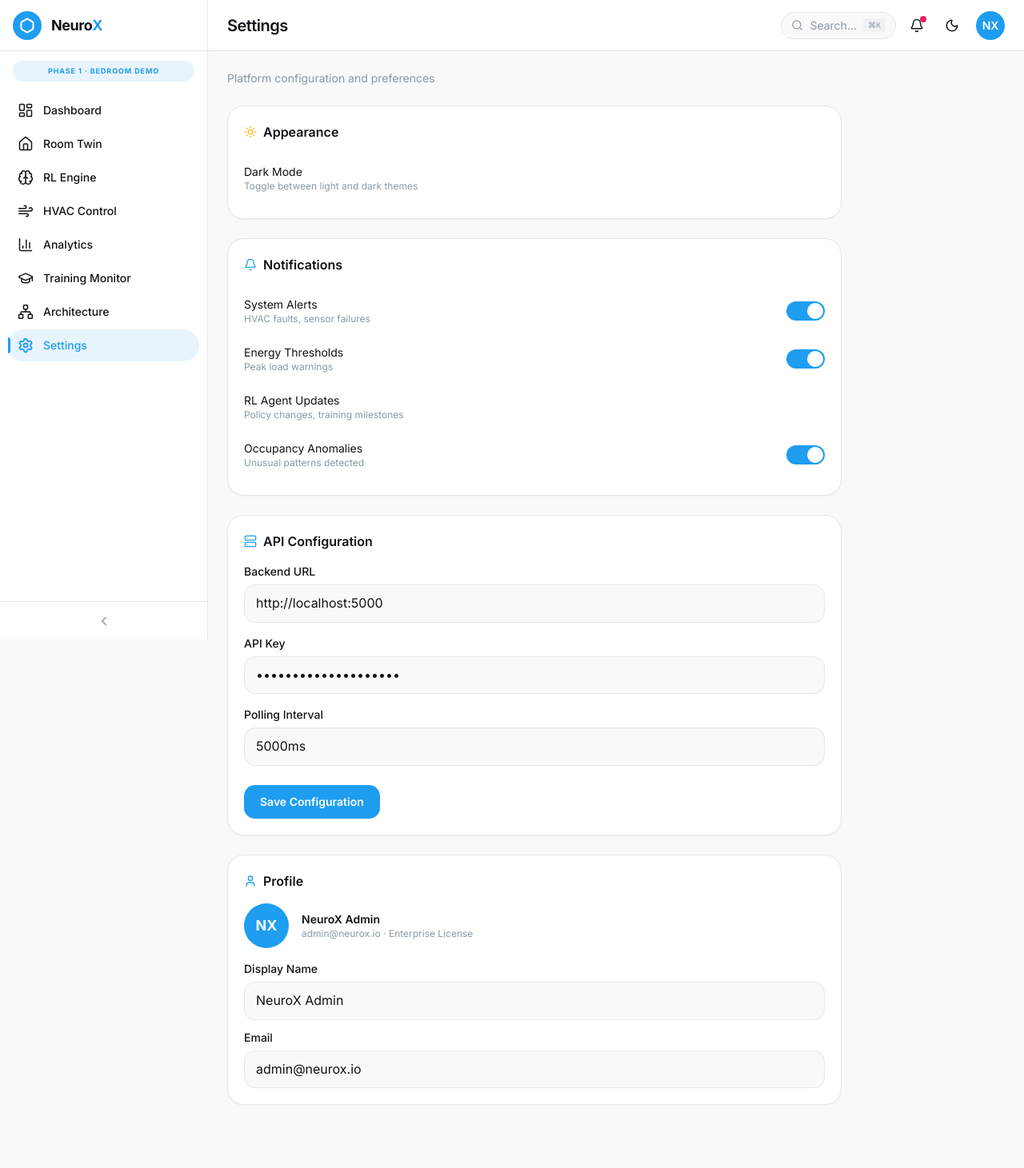
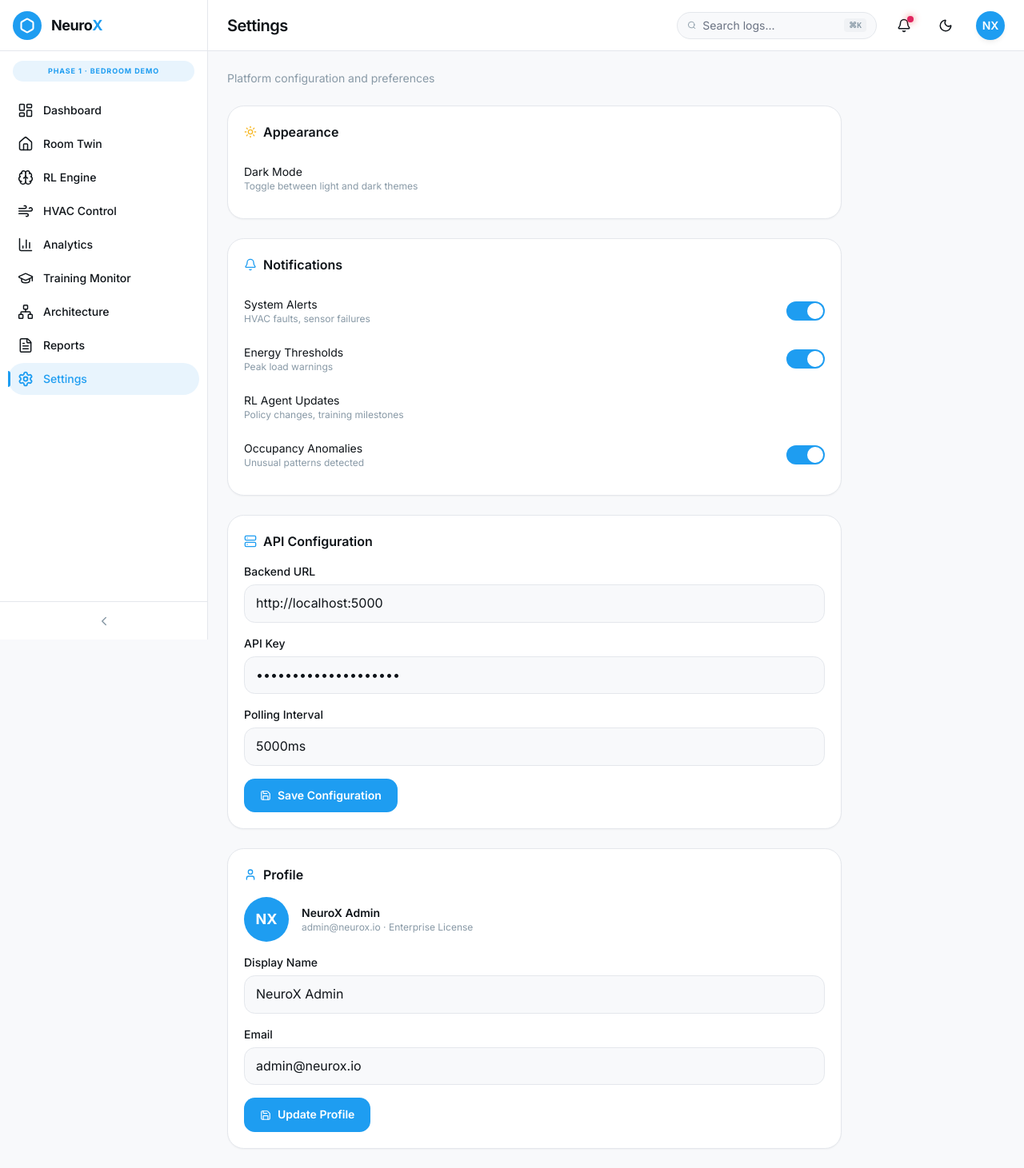
Before and after one commit to tanmaywarke1227/neuroX-project, a React (Vite) app in the folder frontend/: page /settings in a window 1280 px wide. Shown: the whole page at 80% size. Before the commit the page ends 1406 px from the top, so only its background shows below. Built offline with nearby package versions, Linux system fonts and the light colour scheme; no server answers.

Commit message:
update topbars sidebar and app

```diff
--- a/frontend/src/components/navigation/Sidebar.tsx
+++ b/frontend/src/components/navigation/Sidebar.tsx
@@ -13,6 +13,7 @@ import {
   ChevronLeft,
   ChevronRight,
   Hexagon,
+  FileText,
 } from 'lucide-react';
 
 const navItems = [
@@ -23,6 +24,7 @@ const navItems = [
   { id: 'analytics', label: 'Analytics', path: '/analytics', icon: BarChart3 },
   { id: 'training', label: 'Training Monitor', path: '/training', icon: GraduationCap },
   { id: 'architecture', label: 'Architecture', path: '/architecture', icon: Network },
+  { id: 'reports', label: 'Reports', path: '/reports', icon: FileText },
   { id: 'settings', label: 'Settings', path: '/settings', icon: Settings },
 ];
 
--- a/frontend/src/components/navigation/Topbar.tsx
+++ b/frontend/src/components/navigation/Topbar.tsx
@@ -1,3 +1,4 @@
+import { useState, useEffect, useRef } from 'react';
 import { useThemeStore } from '../../store/themeStore';
 import { Moon, Sun, Bell, Search } from 'lucide-react';
 import { useLocation } from 'react-router-dom';
@@ -11,17 +12,51 @@ const pageTitles: Record<string, string> = {
   '/training': 'Training Monitor',
   '/architecture': 'System Architecture',
   '/settings': 'Settings',
+  '/reports': 'Reports', // Added the missing reports route
 };
 
 export default function Topbar() {
   const { isDark, toggle } = useThemeStore();
   const location = useLocation();
+  const title = pageTitles[location.pathname] || 'Dashboard';
 
-  const title = pageTitles[location.pathname] || 'Dashboard';
+  // State and Refs for functional search
+  const [searchQuery, setSearchQuery] = useState('');
+  const searchInputRef = useRef<HTMLInputElement>(null);
+
+  // Implement the Cmd+K / Ctrl+K keyboard shortcut
+  useEffect(() => {
+    const handleKeyDown = (e: KeyboardEvent) => {
+      if ((e.metaKey || e.ctrlKey) && e.key === 'k') {
+        e.preventDefault(); // Prevent default browser search
+        searchInputRef.current?.focus(); // Focus our custom input
+      }
+    };
+
+    window.addEventListener('keydown', handleKeyDown);
+    return () => window.removeEventListener('keydown', handleKeyDown);
+  }, []);
+
+  // Handle Search Submission
+  const handleSearchSubmit = (e: React.FormEvent) => {
+    e.preventDefault();
+    if (!searchQuery.trim()) return;
+
+    // In a full production app, this would filter your logs or routes.
+    // For the demo, we show a clean alert to prove interactivity.
+    alert(`System indexing lookup executed for: "${searchQuery}"`);
+    setSearchQuery(''); // Clear after search
+    searchInputRef.current?.blur(); // Unfocus
+  };
+
+  // Handle Notifications Click
+  const handleNotificationsClick = () => {
+    alert("System Alerts: TD3 Agent operating optimally. No hardware faults detected.");
+  };
 
   return (
     <header
-      className="h-16 flex items-center justify-between px-6 border-b shrink-0"
+      className="h-16 flex items-center justify-between px-6 border-b shrink-0 transition-colors"
       style={{
         background: 'var(--color-surface-0)',
         borderColor: 'var(--color-border)',
@@ -38,24 +73,32 @@ export default function Topbar() {
       </div>
 
       {/* Right Actions */}
-      <div className="flex items-center gap-2">
-        {/* Search */}
-        <div
-          className="flex items-center gap-2 px-3 py-1.5 rounded-xl cursor-pointer"
+      <div className="flex items-center gap-2 sm:gap-4">
+
+        {/* Functional Interactive Search Form */}
+        <form
+          onSubmit={handleSearchSubmit}
+          className="flex items-center gap-2 px-3 py-1.5 rounded-xl transition-all"
           style={{
             background: 'var(--color-surface-1)',
             border: '1px solid var(--color-border)',
+            maxWidth: '250px',
+            width: '100%',
           }}
         >
           <Search size={15} style={{ color: 'var(--color-text-tertiary)' }} />
-          <span
-            className="text-sm hidden sm:inline"
-            style={{ color: 'var(--color-text-tertiary)' }}
-          >
-            Search...
-          </span>
+          <input
+            ref={searchInputRef}
+            type="text"
+            placeholder="Search logs..."
+            value={searchQuery}
+            onChange={(e) => setSearchQuery(e.target.value)}
+            className="w-full bg-transparent border-none focus:outline-none text-sm placeholder-gray-500"
+            style={{ color: 'var(--color-text-primary)' }}
+          />
           <kbd
-            className="text-xs px-1.5 py-0.5 rounded hidden sm:inline"
+            className="text-xs px-1.5 py-0.5 rounded hidden sm:inline font-mono font-bold cursor-pointer hover:opacity-80"
+            onClick={() => searchInputRef.current?.focus()}
             style={{
               background: 'var(--color-surface-2)',
               color: 'var(--color-text-tertiary)',
@@ -64,10 +107,11 @@ export default function Topbar() {
           >
             ⌘K
           </kbd>
-        </div>
+        </form>
 
-        {/* Notifications */}
+        {/* Functional Notifications */}
         <button
+          onClick={handleNotificationsClick}
           className="relative w-9 h-9 flex items-center justify-center rounded-xl transition-colors cursor-pointer border-0"
           style={{ background: 'transparent', color: 'var(--color-text-secondary)' }}
           onMouseEnter={(e) => {
@@ -76,11 +120,11 @@ export default function Topbar() {
           onMouseLeave={(e) => {
             e.currentTarget.style.background = 'transparent';
           }}
-          title="Notifications"
+          title="System Notifications"
         >
           <Bell size={18} />
           <span
-            className="absolute top-1.5 right-1.5 w-2 h-2 rounded-full"
+            className="absolute top-1.5 right-1.5 w-2 h-2 rounded-full shadow-[0_0_8px_rgba(239,68,68,0.8)]"
             style={{ background: 'var(--color-danger)' }}
           />
         </button>
@@ -103,7 +147,8 @@ export default function Topbar() {
 
         {/* User Avatar */}
         <div
-          className="w-9 h-9 rounded-full flex items-center justify-center text-sm font-semibold cursor-pointer ml-1"
+          className="w-9 h-9 rounded-full flex items-center justify-center text-sm font-semibold cursor-pointer ml-1 transition-transform hover:scale-105 shadow-md"
+          title="NeuroX Admin Profile"
           style={{
             background: 'var(--color-primary)',
             color: 'white',
--- a/frontend/src/pages/SettingsPage.tsx
+++ b/frontend/src/pages/SettingsPage.tsx
@@ -1,12 +1,65 @@
-import { motion } from 'framer-motion';
+import { useState } from 'react';
+import { motion, AnimatePresence } from 'framer-motion';
 import { useThemeStore } from '../store/themeStore';
-import { Moon, Sun, Bell, Globe, User, Key, Server } from 'lucide-react';
+import { Moon, Sun, Bell, User, Server, CheckCircle, Save } from 'lucide-react';
 
 export default function SettingsPage() {
   const { isDark, toggle } = useThemeStore();
 
+  // --- Interactive State Management ---
+  const [alerts, setAlerts] = useState<Record<string, boolean>>({
+    'System Alerts': true,
+    'Energy Thresholds': true,
+    'RL Agent Updates': false,
+    'Occupancy Anomalies': true,
+  });
+
+  const [apiConfig, setApiConfig] = useState({
+    url: 'http://localhost:5000',
+    key: 'nx_sk_demo_key_xxxxx',
+    interval: '5000ms',
+  });
+
+  const [profile, setProfile] = useState({
+    name: 'NeuroX Admin',
+    email: 'admin@neurox.io',
+  });
+
+  const [showToast, setShowToast] = useState(false);
+
+  // --- Handlers ---
+  const handleToggleAlert = (label: string) => {
+    setAlerts((prev) => ({ ...prev, [label]: !prev[label] }));
+  };
+
+  const handleSave = () => {
+    setShowToast(true);
+    // Hide toast after 3 seconds
+    setTimeout(() => setShowToast(false), 3000);
+  };
+
   return (
-    <div className="space-y-6 max-w-3xl">
+    <div className="space-y-6 max-w-3xl relative">
+
+      {/* Dynamic Save Toast Notification */}
+      <AnimatePresence>
+        {showToast && (
+          <motion.div
+            initial={{ opacity: 0, y: -20 }}
+            animate={{ opacity: 1, y: 0 }}
+            exit={{ opacity: 0, y: -20 }}
+            className="fixed top-6 right-6 px-4 py-3 rounded-xl shadow-2xl flex items-center gap-2 z-50 text-sm font-semibold"
+            style={{
+              background: 'var(--color-surface-1)',
+              border: '1px solid var(--color-success)',
+              color: 'var(--color-success)'
+            }}
+          >
+            <CheckCircle size={16} /> Configuration saved successfully.
+          </motion.div>
+        )}
+      </AnimatePresence>
+
       <motion.div initial={{ opacity: 0, y: -8 }} animate={{ opacity: 1, y: 0 }}>
         <p className="text-sm" style={{ color: 'var(--color-text-tertiary)' }}>
           Platform configuration and preferences
@@ -47,10 +100,10 @@ export default function SettingsPage() {
           <h3 className="text-base font-semibold" style={{ color: 'var(--color-text-primary)' }}>Notifications</h3>
         </div>
         {[
-          { label: 'System Alerts', desc: 'HVAC faults, sensor failures', defaultOn: true },
-          { label: 'Energy Thresholds', desc: 'Peak load warnings', defaultOn: true },
-          { label: 'RL Agent Updates', desc: 'Policy changes, training milestones', defaultOn: false },
-          { label: 'Occupancy Anomalies', desc: 'Unusual patterns detected', defaultOn: true },
+          { label: 'System Alerts', desc: 'HVAC faults, sensor failures' },
+          { label: 'Energy Thresholds', desc: 'Peak load warnings' },
+          { label: 'RL Agent Updates', desc: 'Policy changes, training milestones' },
+          { label: 'Occupancy Anomalies', desc: 'Unusual patterns detected' },
         ].map((item) => (
           <div key={item.label} className="flex items-center justify-between py-3" style={{ borderBottom: '1px solid var(--color-border-subtle)' }}>
             <div>
@@ -58,12 +111,13 @@ export default function SettingsPage() {
               <p className="text-xs" style={{ color: 'var(--color-text-tertiary)' }}>{item.desc}</p>
             </div>
             <div
+              onClick={() => handleToggleAlert(item.label)}
               className="w-12 h-6 rounded-full cursor-pointer transition-colors"
-              style={{ background: item.defaultOn ? 'var(--color-primary)' : 'var(--color-surface-3)' }}
+              style={{ background: alerts[item.label] ? 'var(--color-primary)' : 'var(--color-surface-3)' }}
             >
               <div
                 className="w-5 h-5 rounded-full bg-white mt-0.5 transition-all"
-                style={{ marginLeft: item.defaultOn ? 26 : 2 }}
+                style={{ marginLeft: alerts[item.label] ? 26 : 2 }}
               />
             </div>
           </div>
@@ -79,17 +133,34 @@ export default function SettingsPage() {
         <div className="space-y-4">
           <div>
             <label className="text-sm font-medium block mb-1.5" style={{ color: 'var(--color-text-secondary)' }}>Backend URL</label>
-            <input type="text" className="input" defaultValue="http://localhost:5000" />
+            <input
+              type="text"
+              className="input"
+              value={apiConfig.url}
+              onChange={(e) => setApiConfig({ ...apiConfig, url: e.target.value })}
+            />
           </div>
           <div>
             <label className="text-sm font-medium block mb-1.5" style={{ color: 'var(--color-text-secondary)' }}>API Key</label>
-            <input type="password" className="input" defaultValue="nx_sk_demo_key_xxxxx" />
+            <input
+              type="password"
+              className="input"
+              value={apiConfig.key}
+              onChange={(e) => setApiConfig({ ...apiConfig, key: e.target.value })}
+            />
           </div>
           <div>
             <label className="text-sm font-medium block mb-1.5" style={{ color: 'var(--color-text-secondary)' }}>Polling Interval</label>
-            <input type="text" className="input" defaultValue="5000ms" />
+            <input
+              type="text"
+              className="input"
+              value={apiConfig.interval}
+              onChange={(e) => setApiConfig({ ...apiConfig, interval: e.target.value })}
+            />
           </div>
-          <button className="btn-primary mt-2">Save Configuration</button>
+          <button onClick={handleSave} className="btn-primary mt-2 flex items-center gap-2">
+            <Save size={14} /> Save Configuration
+          </button>
         </div>
       </motion.div>
 
@@ -104,19 +175,32 @@ export default function SettingsPage() {
             NX
           </div>
           <div>
-            <p className="text-sm font-semibold" style={{ color: 'var(--color-text-primary)' }}>NeuroX Admin</p>
-            <p className="text-xs" style={{ color: 'var(--color-text-tertiary)' }}>admin@neurox.io · Enterprise License</p>
+            <p className="text-sm font-semibold" style={{ color: 'var(--color-text-primary)' }}>{profile.name}</p>
+            <p className="text-xs" style={{ color: 'var(--color-text-tertiary)' }}>{profile.email} · Enterprise License</p>
           </div>
         </div>
-        <div className="space-y-3">
+        <div className="space-y-4">
           <div>
             <label className="text-sm font-medium block mb-1.5" style={{ color: 'var(--color-text-secondary)' }}>Display Name</label>
-            <input type="text" className="input" defaultValue="NeuroX Admin" />
+            <input
+              type="text"
+              className="input"
+              value={profile.name}
+              onChange={(e) => setProfile({ ...profile, name: e.target.value })}
+            />
           </div>
           <div>
             <label className="text-sm font-medium block mb-1.5" style={{ color: 'var(--color-text-secondary)' }}>Email</label>
-            <input type="email" className="input" defaultValue="admin@neurox.io" />
+            <input
+              type="email"
+              className="input"
+              value={profile.email}
+              onChange={(e) => setProfile({ ...profile, email: e.target.value })}
+            />
           </div>
+          <button onClick={handleSave} className="btn-primary mt-2 flex items-center gap-2">
+            <Save size={14} /> Update Profile
+          </button>
         </div>
       </motion.div>
     </div>
```
Also changed, not shown: 1 other file (tests, documents, lock files or other folders).
